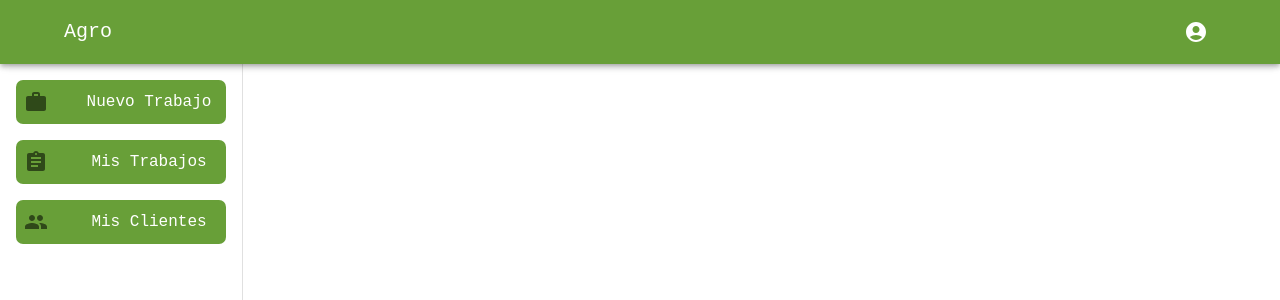
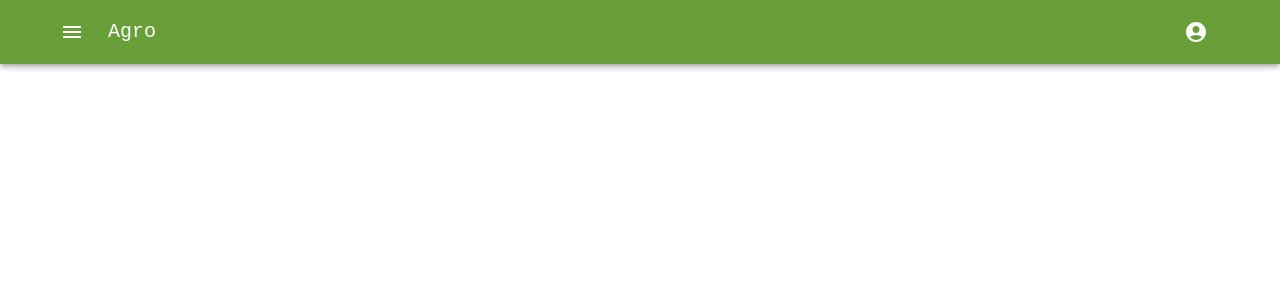
Before and after one commit to andresmolinari/dsw-agro-tp, a React (Vite) app in the folder frontend/: page /app in a window 1280 px wide. Shown: the top 300 px of the page. Built offline with nearby package versions, Linux system fonts and the light colour scheme; sample sign-in values are in the browser's storage.

Commit message:
menu hamburguesa

```diff
--- a/frontend/src/common/AppLayout.tsx
+++ b/frontend/src/common/AppLayout.tsx
@@ -1,38 +1,28 @@
 import { Box } from '@mui/material';
 import SideBar from '../components/SideBar';
-import { NavBar } from './NavBar';
+import NavBar from './NavBar';
 import { Outlet, useLocation } from 'react-router-dom';
+import { useState } from 'react';
 import { useAuth } from '../context/AuthContext';
 
-
-export const AppLayout: React.FC<{}> = () => {
+export const AppLayout: React.FC = () => {
   const { isAuthenticated } = useAuth();
   const location = useLocation();
-  const showSideBar = isAuthenticated && location.pathname !== '/';
+  const [drawerOpen, setDrawerOpen] = useState(false);
+
+  const toggleDrawer = () => setDrawerOpen(!drawerOpen);
+
   return (
     <div>
-      <NavBar />
-      <Box
-        sx={{
-          display: 'flex',
-          flexDirection: 'row',
-        }}
-      >
-        {showSideBar && <SideBar />}
-        {/* Contenedor principal que incluye el Sidebar y el contenido, debajo de la NavBar */}
-        <div
-          style={{
-            display: 'flex',
-            marginTop: '64px',
-
-            height: 'calc(100vh - 64px)',
-            width: '100%',
-          }}
-        >
-          <Outlet />
-        </div>
+      <NavBar onMenuClick={toggleDrawer} />
+      {isAuthenticated && location.pathname !== '/' && (
+        <SideBar open={drawerOpen} onClose={() => setDrawerOpen(false)} />
+      )}
+      <Box sx={{ marginTop: '64px', height: 'calc(100vh - 64px)', overflow: 'auto' }}>
+        <Outlet />
       </Box>
-
     </div>
   );
 };
+
+export default AppLayout;
--- a/frontend/src/common/NavBar.tsx
+++ b/frontend/src/common/NavBar.tsx
@@ -1,4 +1,4 @@
-import React, { useEffect, useState } from 'react';
+import React, { useEffect, useState } from "react";
 import {
   AppBar,
   Box,
@@ -7,26 +7,31 @@ import {
   Menu,
   MenuItem,
   Stack,
+  IconButton,
   styled,
   Toolbar,
   Typography,
-} from '@mui/material';
-import { AccountCircle } from '@mui/icons-material';
-import { useNavigate } from 'react-router-dom';
-import { AppRoutes } from '../types/AppRoutes';
-import { useAuth } from '../context/AuthContext';
-import { jwtDecode } from 'jwt-decode';
 
-export const NavBar: React.FC = () => {
+} from "@mui/material";
+import { Menu as MenuIcon, AccountCircle } from "@mui/icons-material";
+import { useNavigate } from "react-router-dom";
+import { AppRoutes } from "../types/AppRoutes";
+import { useAuth } from "../context/AuthContext";
+import { jwtDecode } from "jwt-decode";
+
+interface NavBarProps {
+  onMenuClick?: () => void; // para abrir el drawer en móviles
+}
+
+export const NavBar: React.FC<NavBarProps> = ({ onMenuClick }) => {
   const navigate = useNavigate();
-
-  const { isAuthenticated, logout } = useAuth(); // Asume que tienes una función logout en el contexto
+  const { isAuthenticated, logout } = useAuth();
   const [username, setUsername] = useState<string | null>(null);
   const [anchorEl, setAnchorEl] = useState<null | HTMLElement>(null);
 
   useEffect(() => {
     if (isAuthenticated) {
-      const token = localStorage.getItem('token');
+      const token = localStorage.getItem("token");
       if (token) {
         interface DecodedToken {
           usuarioNombre: string;
@@ -37,59 +42,67 @@ export const NavBar: React.FC = () => {
     }
   }, [isAuthenticated]);
 
-  const onClickLoginButton = () => {
-    navigate(AppRoutes.LOGIN);
-  };
-
-  const onClickRegisterButton = () => {
-    navigate(AppRoutes.REGISTER);
-  };
-
   const handleMenuOpen = (event: React.MouseEvent<HTMLElement>) => {
     setAnchorEl(event.currentTarget);
   };
 
-  const handleMenuClose = () => {
-    setAnchorEl(null);
-  };
-
+  const handleMenuClose = () => setAnchorEl(null);
   const handleProfile = () => {
     navigate(AppRoutes.PROFILE);
     handleMenuClose();
   };
-
   const handleLogout = () => {
     logout();
-    localStorage.removeItem('token');
+    localStorage.removeItem("token");
     handleMenuClose();
-    navigate(AppRoutes.HOME); // Redirigir al Home después de logout
+    navigate(AppRoutes.HOME);
   };
-
-  const handleAgroClick = () => {
-    navigate(AppRoutes.HOME); // Redirigir al Home cuando se hace clic en Agro
-  };
+  const handleAgroClick = () => navigate(AppRoutes.HOME);
 
   return (
     <Box sx={{ flexGrow: 1 }}>
-      <AppBar position='fixed'>
+      <AppBar position="fixed">
         <Toolbar>
           <Container>
             <Box
-              display='flex'
-              justifyContent='space-between'
-              alignItems='center'
-              width='100%'
+              display="flex"
+              justifyContent="space-between"
+              alignItems="center"
+              width="100%"
             >
-              {/* Hacer clic en "Agro" redirige al home */}
-              <Typography variant="h6" onClick={handleAgroClick} sx={{ cursor: 'pointer' }}>
-                Agro
-              </Typography>
-              <Stack direction='row' spacing={2} alignItems='center'>
+              <Box display="flex" alignItems="center">
+                {onMenuClick && (
+                <IconButton
+                  color="inherit"
+                  aria-label="open drawer"
+                  edge="start"
+                  onClick={onMenuClick}
+                  sx={{ mr: 2 }}
+                >
+                  <MenuIcon />
+                </IconButton>
+                )}
+                <Typography
+                  variant="h6"
+                  onClick={handleAgroClick}
+                  sx={{ cursor: "pointer" }}
+                >
+                  Agro
+                </Typography>
+              </Box>
+
+              <Stack direction="row" spacing={2} alignItems="center">
                 {isAuthenticated ? (
                   <>
-                    <Stack direction='row' spacing={1} alignItems='center' onClick={handleMenuOpen} style={{ cursor: 'pointer' }}>
-                      <AccountCircle /> {/* Ícono de usuario */}
-                      <Typography variant='body1'>{username}</Typography>
+                    <Stack
+                      direction="row"
+                      spacing={1}
+                      alignItems="center"
+                      onClick={handleMenuOpen}
+                      sx={{ cursor: "pointer" }}
+                    >
+                      <AccountCircle />
+                      <Typography variant="body1">{username}</Typography>
                     </Stack>
                     <Menu
                       anchorEl={anchorEl}
@@ -104,10 +117,15 @@ export const NavBar: React.FC = () => {
                   </>
                 ) : (
                   <>
-                    <Button variant='contained' onClick={onClickLoginButton}>
+                    <Button
+                      variant="contained"
+                      onClick={() => navigate(AppRoutes.LOGIN)}
+                    >
                       Login
                     </Button>
-                    <RegisterButton onClick={onClickRegisterButton}>
+                    <RegisterButton
+                      onClick={() => navigate(AppRoutes.REGISTER)}
+                    >
                       Register
                     </RegisterButton>
                   </>
@@ -122,18 +140,17 @@ export const NavBar: React.FC = () => {
 };
 
 const RegisterButton = styled(Button)(({ theme }) => ({
-  backgroundColor: 'rgba(255,255,255,0.1)',
-  color: '#333',
+  backgroundColor: "rgba(255,255,255,0.1)",
+  color: "#333",
   borderColor: theme.palette.primary.main,
-  '&:hover': {
-    backgroundColor: 'rgba(255,255,255,0.2)',
-    color: '#222',
+  "&:hover": {
+    backgroundColor: "rgba(255,255,255,0.2)",
+    color: "#222",
   },
 }));
 
-// Estilo personalizado para el menú "Cerrar sesión"
 const LogoutMenuItem = styled(MenuItem)(({ theme }) => ({
-  color: theme.palette.error.main, // Color rojo
+  color: theme.palette.error.main,
 }));
 
 export default NavBar;
--- a/frontend/src/components/Cliente/ActualizarCliente.tsx
+++ b/frontend/src/components/Cliente/ActualizarCliente.tsx
@@ -8,7 +8,7 @@ import {
   DialogContent,
   DialogActions,
 } from '@mui/material';
-import { Cliente } from '../types/Cliente';
+import { Cliente } from '../../types/Cliente';
 
 interface ActualizarClienteProps {
   cliente: Cliente | null;
--- a/frontend/src/components/SideBar.tsx
+++ b/frontend/src/components/SideBar.tsx
@@ -1,15 +1,5 @@
-import {
-  Drawer,
-  List,
-  ListItem,
-  ListItemText,
-  Toolbar,
-  ListItemIcon,
-  paperClasses,
-  Button,
-  styled,
-  buttonClasses,
-} from '@mui/material';
+import React from 'react';
+import { Drawer, List, ListItem, ListItemText, Toolbar, ListItemIcon, Button, styled, buttonClasses } from '@mui/material';
 import WorkIcon from '@mui/icons-material/Work';
 import AssignmentIcon from '@mui/icons-material/Assignment';
 import GroupIcon from '@mui/icons-material/Group';
@@ -18,58 +8,59 @@ import { AppRoutes } from '../types/AppRoutes';
 import { ThemePalette } from './theme.config';
 import { useAuth } from '../context/AuthContext';
 
-const SideBar = () => {
+interface SideBarProps {
+  open: boolean;
+  onClose: () => void;
+}
+
+const SideBar: React.FC<SideBarProps> = ({ open, onClose }) => {
   const navigate = useNavigate();
   const { role } = useAuth();
 
   const onClickButton = (url: AppRoutes) => {
     navigate(url);
+    onClose(); // cerrar drawer al hacer click
   };
 
   return (
     <Drawer
+      variant="temporary"
+      open={open}
+      onClose={onClose}
+      anchor="left"
+      ModalProps={{ keepMounted: true }}
       sx={{
-        [`& .${paperClasses.root}`]: {
-          position: 'static',
+        [`& .MuiDrawer-paper`]: {
+          width: 240,
         },
       }}
-      variant='permanent'
-      anchor='left'
     >
       <Toolbar />
       <List>
         {role === 2 ? (
           <ListItem>
             <SyledButton onClick={() => onClickButton(AppRoutes.MIS_USUARIOS)}>
-              <ListItemText primary='Mis Usuarios' />
+              <ListItemText primary="Mis Usuarios" />
             </SyledButton>
           </ListItem>
         ) : (
           <>
             <ListItem>
               <SyledButton onClick={() => onClickButton(AppRoutes.NUEVO_TRABAJO)}>
-                <ListItemIcon>
-                  <WorkIcon />
-                </ListItemIcon>
-                <ListItemText primary='Nuevo Trabajo' />
+                <ListItemIcon><WorkIcon /></ListItemIcon>
+                <ListItemText primary="Nuevo Trabajo" />
               </SyledButton>
             </ListItem>
-
             <ListItem>
               <SyledButton onClick={() => onClickButton(AppRoutes.MIS_TRABAJOS)}>
-                <ListItemIcon>
-                  <AssignmentIcon />
-                </ListItemIcon>
-                <ListItemText primary='Mis Trabajos' />
+                <ListItemIcon><AssignmentIcon /></ListItemIcon>
+                <ListItemText primary="Mis Trabajos" />
               </SyledButton>
             </ListItem>
-
             <ListItem>
               <SyledButton onClick={() => onClickButton(AppRoutes.MIS_CLIENTES)}>
-                <ListItemIcon>
-                  <GroupIcon />
-                </ListItemIcon>
-                <ListItemText primary='Mis Clientes' />
+                <ListItemIcon><GroupIcon /></ListItemIcon>
+                <ListItemText primary="Mis Clientes" />
               </SyledButton>
             </ListItem>
           </>
@@ -82,12 +73,8 @@ const SideBar = () => {
 const SyledButton = styled(Button)(() => ({
   minWidth: '210px',
   color: 'white',
-  [`&.${buttonClasses.root}`]: {
-    justifyContent: 'normal',
-  },
-  '&:hover': {
-    backgroundColor: ThemePalette.LIME,
-  },
+  [`&.${buttonClasses.root}`]: { justifyContent: 'normal' },
+  '&:hover': { backgroundColor: ThemePalette.LIME },
 }));
 
 export default SideBar;
```
Also changed, not shown: frontend/src/components/Header.tsx (deleted, +0 -30 lines).
